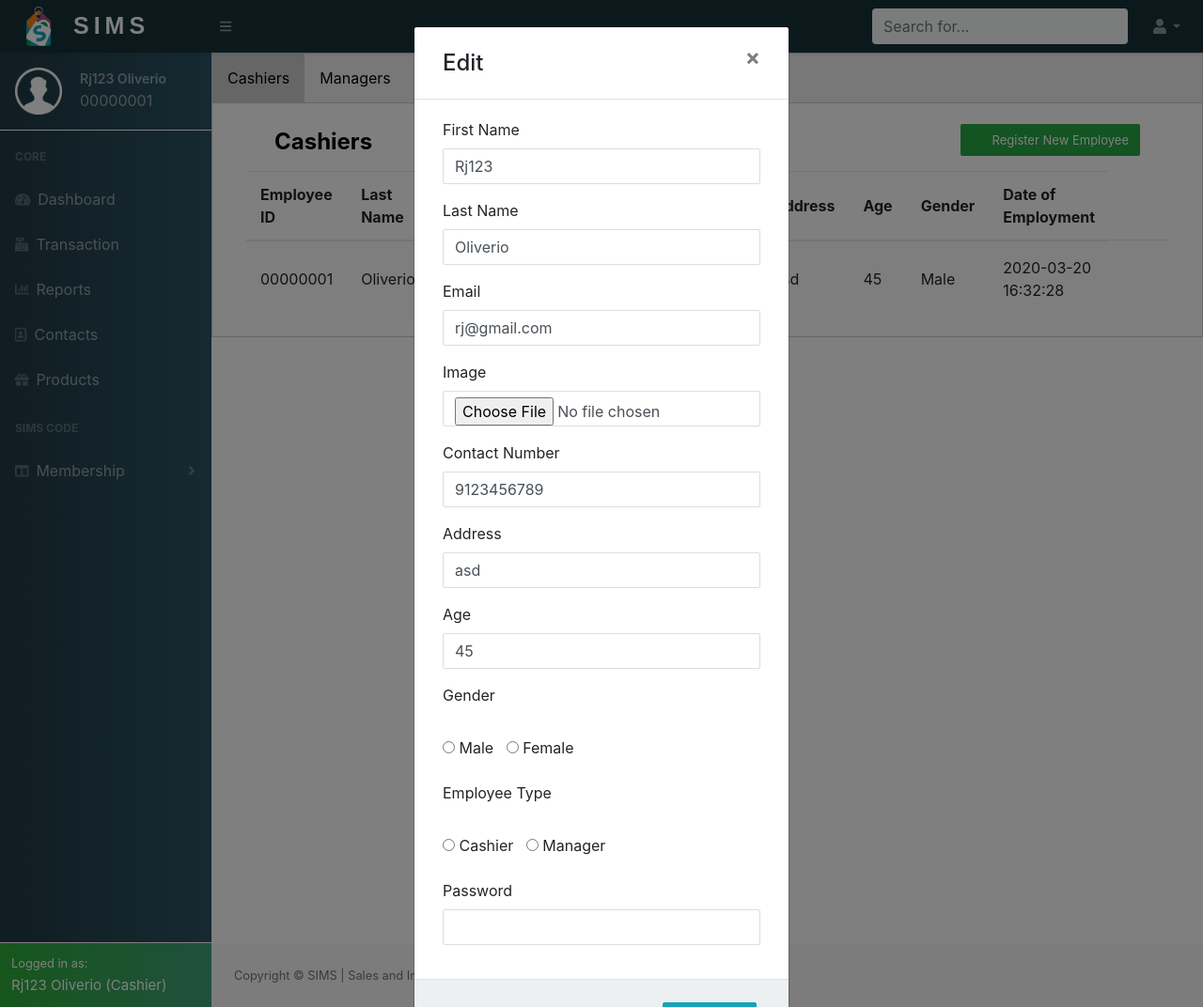
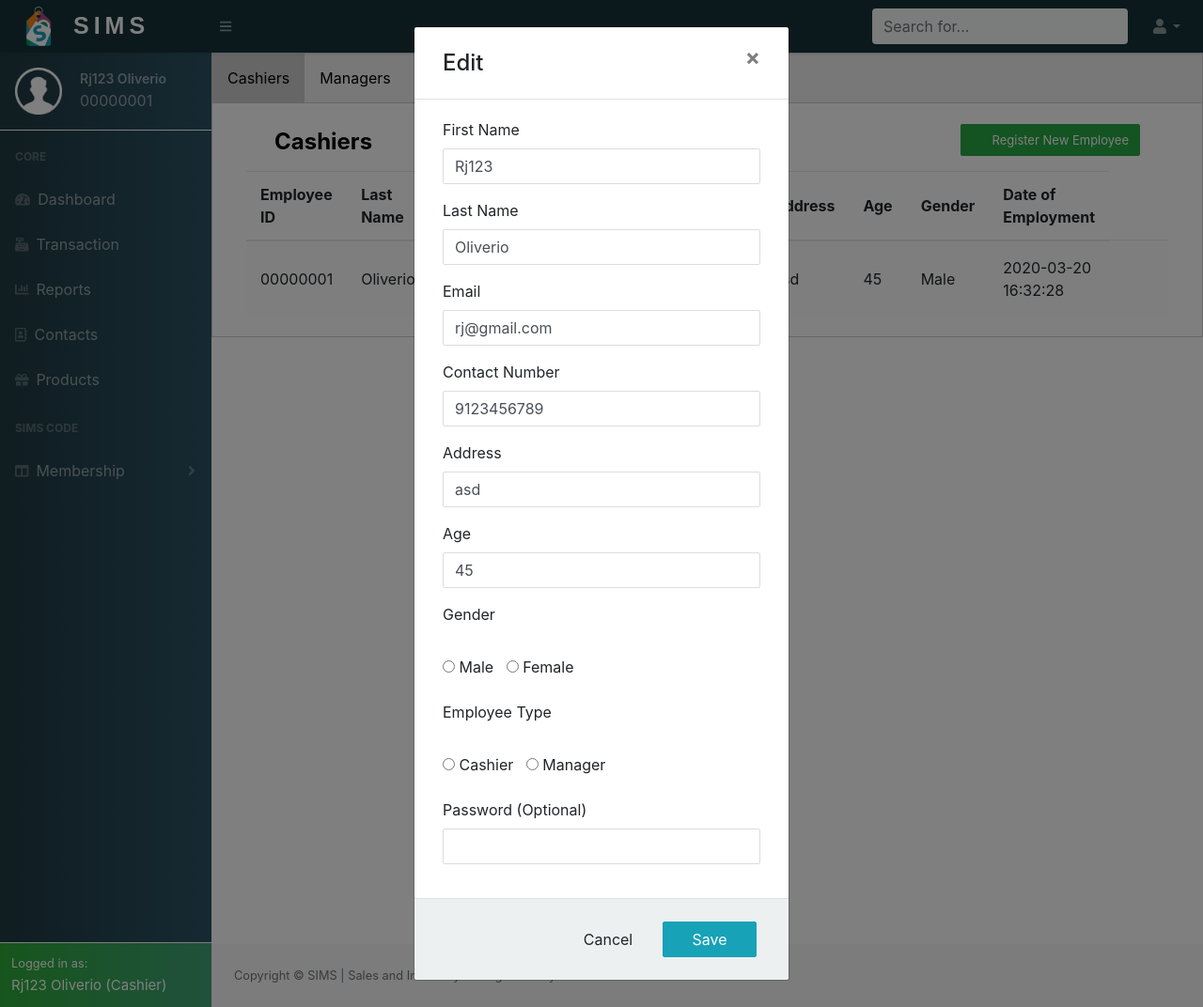
Before and after one commit to rjoliverio/sims, a PHP site: page /phpmail/php/employeeregistration.php in a window 1280 px wide, after a click that opens the changed part. Shown: the whole page at 94% size. Run offline with PHP 8.4, Linux system fonts and the light colour scheme; a user stored in the database is signed in; data comes from the database, SQL or seed files in the repository; data that the repository does not hold is empty; some libraries are stand-ins or nearby versions.

Commit message:
UpdatedContactsAndRegistration

```diff
--- a/project/php/employeeregistration.php
+++ b/project/php/employeeregistration.php
@@ -13,12 +13,13 @@ if(isset($_SESSION['empid'])){
       $fname= $_POST['fname'];
       $lname = $_POST['lname'];
       $email = $_POST['email'];
-      $image = $_POST['image'];
+      $image = "../images/".$_POST['image'];
       $pnum = $_POST['pnum'];
       $address = $_POST['address'];
       $age = $_POST['age'];
       $gender = $_POST['gender'];
       $type = $_POST['type'];
+
       $pass = md5($_POST['passw']);
 
         mysqli_query($conn,"INSERT INTO `person_info`(`Fname`,`Lname`,`Email`,`Image`,`Contact_no`,`Address`,`Age`,`Gender`,`Person_type`) VALUES ('$fname','$lname','$email','$image','$pnum','$address','$age','$gender','$type')");
@@ -40,19 +41,16 @@ if(isset($_POST['saveNew'])){
     $fname= $_POST['fname'];
     $lname = $_POST['lname'];
     $email = $_POST['email'];
-    $image = "../images/".$_POST['image'];
     $pnum = $_POST['pnum'];
     $address = $_POST['address'];
     $age = $_POST['age'];
     $gender = $_POST['gender'];
     $type = $_POST['type'];
-    $pass = md5( $_POST['passw']);
 
-
-
-    $queryS="UPDATE person_info SET Fname ='$fname', Lname ='$lname', Email = '$email', Image = '$image',Contact_no = '$pnum', Address = '$address', Age = '$age',Gender = '$gender', Person_type = '$type'  WHERE Person_id = '$id'";
+    $queryS="UPDATE person_info SET Fname ='$fname', Lname ='$lname', Email = '$email',Contact_no = '$pnum', Address = '$address', Age = '$age',Gender = '$gender', Person_type = '$type'  WHERE Person_id = '$id'";
     $rs=mysqli_query($conn,$queryS);
     if($_POST['passw']!=""){
+        $pass = md5( $_POST['passw']);
         $rs=mysqli_query($conn,"UPDATE employee_accounts SET Password = '$pass'");
     }
 
@@ -196,6 +194,7 @@ if(isset($_REQUEST['id'])){
                                         <a href="#editEmployeeModal<?php echo $id;?>" class="edit"
                                             data-toggle="modal"><i class="material-icons" data-toggle="tooltip"
                                                 title="Edit">&#xE254;</i></a>
+
                                                 <a href="#delEmployeeModal<?php echo $id;?>" class="delete"
                                             data-toggle="modal"><i class="material-icons" data-toggle="tooltip"
                                                 title="Delete">&#xE872;</i></a>
@@ -257,11 +256,6 @@ if(isset($_REQUEST['id'])){
                                                             value="<?php echo $row[3];?>" required>
                                                     </div>
                                                     <div class="form-group">
-                                                        <label>Image</label>
-                                                        <input type="file" class="form-control" name="image"
-                                                            value="<?php echo $row[4];?>" required>
-                                                    </div>
-                                                    <div class="form-group">
                                                         <label>Contact Number</label>
                                                         <input type="text" class="form-control" name="pnum"
                                                             value="<?php echo $row[5];?>" required>
@@ -290,7 +284,7 @@ if(isset($_REQUEST['id'])){
                                                         <input type="radio" name="type" value="Manager" required>&nbsp<label>Manager</label>
                                                     </div>
                                                     <div class="form-group">
-                                                        <label>Password</label>
+                                                        <label>Password (Optional)</label>
                                                         <input type="password" class="form-control" name="passw">
                                                     </div>
                                                 </div>
@@ -372,9 +366,15 @@ if(isset($_REQUEST['id'])){
                                         <a href="#editEmployeeModal<?php echo $id;?>" class="edit"
                                             data-toggle="modal"><i class="material-icons" data-toggle="tooltip"
                                                 title="Edit">&#xE254;</i></a>
-                                                <a href="#delEmployeeModal<?php echo $id;?>" class="delete"
-                                            data-toggle="modal"><i class="material-icons" data-toggle="tooltip"
-                                                title="Delete">&#xE872;</i></a>
+                                                <?php if($res['Person_id'] != $col['Person_id']){
+                                                    ?>
+                                                         <a href="#delEmployeeModal<?php echo $id;?>" class="delete"
+                                                         data-toggle="modal"><i class="material-icons" data-toggle="tooltip"
+                                                             title="Delete">&#xE872;</i></a>
+                                                             <?php
+                                                }
+
+                                                ?>
 
                                     </td>
 
@@ -433,11 +433,6 @@ if(isset($_REQUEST['id'])){
                                                             value="<?php echo $col[3];?>" required>
                                                     </div>
                                                     <div class="form-group">
-                                                        <label>Image</label>
-                                                        <input type="file" class="form-control" name="image"
-                                                            value="<?php echo $col[4];?>" required>
-                                                    </div>
-                                                    <div class="form-group">
                                                         <label>Contact Number</label>
                                                         <input type="text" class="form-control" name="pnum"
                                                             value="<?php echo $col[5];?>" required>
@@ -466,7 +461,7 @@ if(isset($_REQUEST['id'])){
                                                         <input type="radio" name="type" value="Manager" required>&nbsp<label>Manager</label>
                                                     </div>
                                                     <div class="form-group">
-                                                        <label>Password</label>
+                                                        <label>Password (Optional)</label>
                                                         <input type="password" class="form-control" name="passw" required>
                                                     </div>
                                                 </div>
```
Also changed, not shown: project/php/contacts.php (+12 -15 lines).
